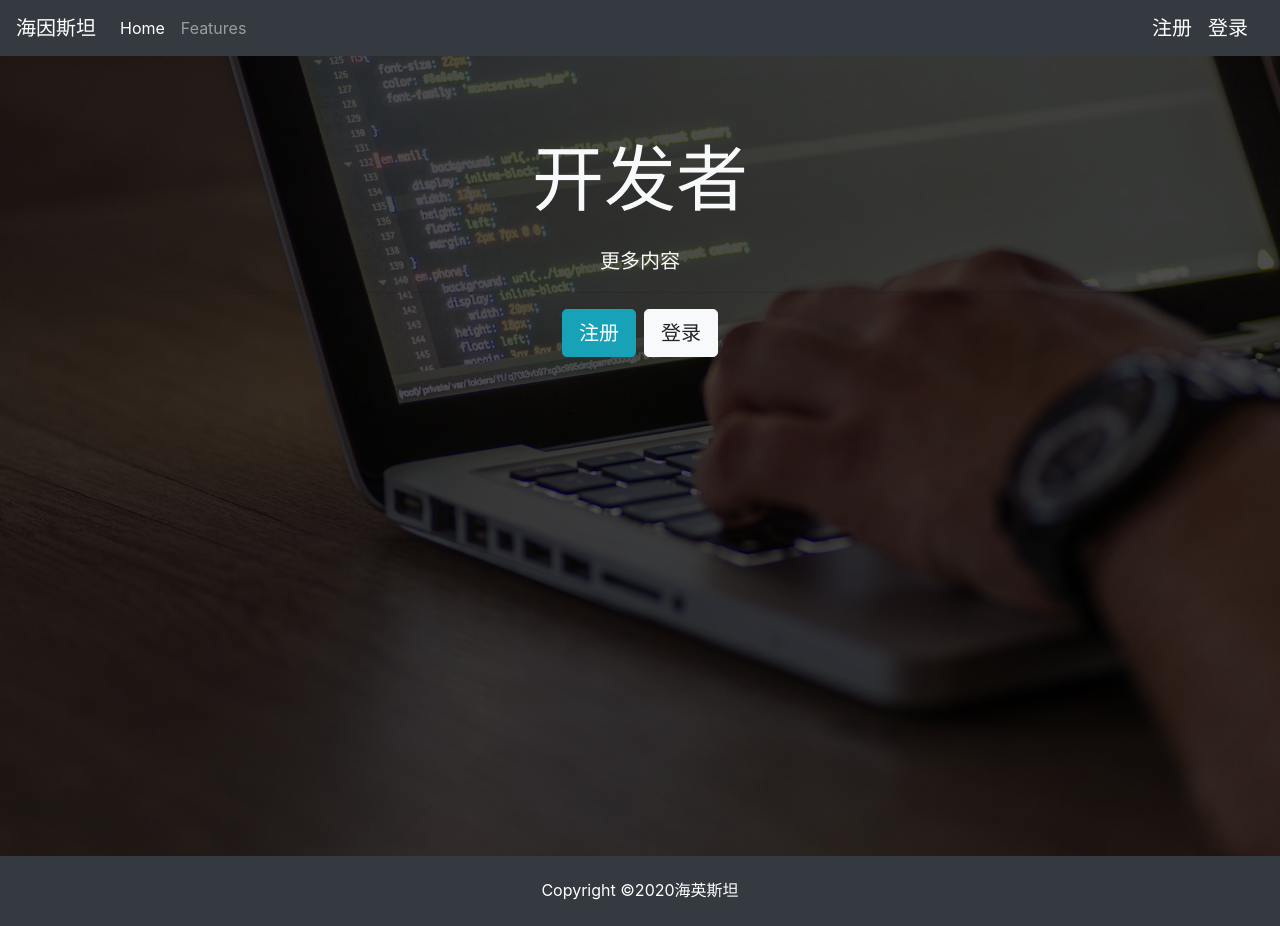
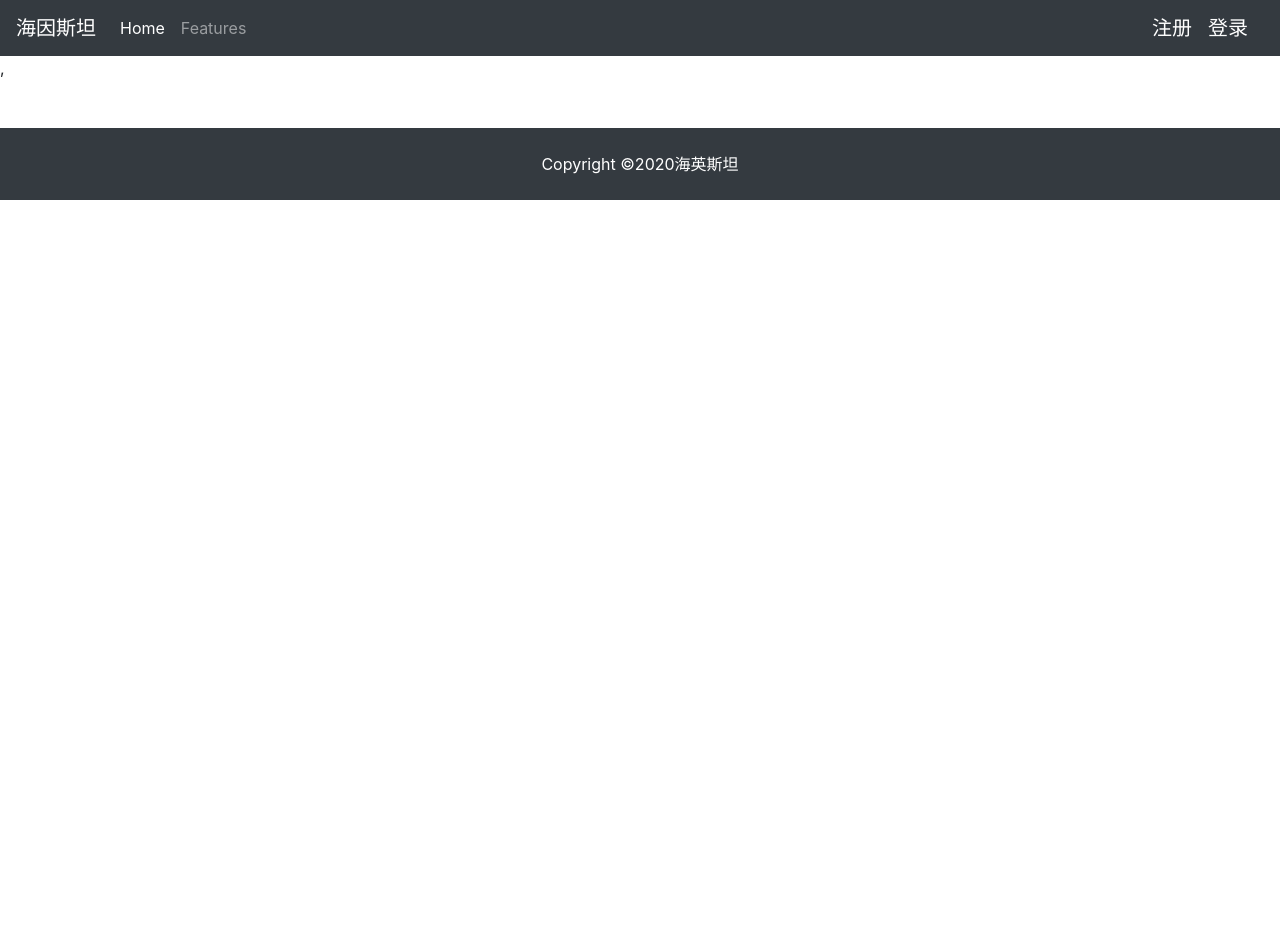
Before and after one commit to yinhaiying/social-management-system-client, a React (Create React App) app: page /register in a window 1280 px wide. After the commit the page ends 800 px from the top, so only its background shows below. Built offline with nearby package versions, Linux system fonts and the light colour scheme.

Commit message:
路由的引入以及主页路由的设置

```diff
--- a/package.json
+++ b/package.json
@@ -8,6 +8,7 @@
     "@testing-library/user-event": "^7.2.1",
     "react": "^16.13.1",
     "react-dom": "^16.13.1",
+    "react-router-dom": "^5.2.0",
     "react-scripts": "3.4.1"
   },
   "scripts": {
--- a/src/App.js
+++ b/src/App.js
@@ -2,14 +2,17 @@
 import "./App.css";
 import NavBar from "./components/layout/NavBar";
 import Footer from './components/layout/Footer'
-import Landing from './components/layout/Landing'
+import Landing from './components/layout/Landing';
+import {BrowserRouter as Router,Route}  from 'react-router-dom'
 function App() {
   return (
-    <div className="App">
-       <NavBar/>,
-       <Landing/>
-       <Footer/>
-    </div>
+    <Router>
+      <div className="App">
+        <NavBar />,
+        <Route exact path = "/" component = {Landing}   />
+        <Footer />
+      </div>
+    </Router>
   );
 }
 
```
Also changed, not shown: 1 other file (tests, documents, lock files or other folders).
